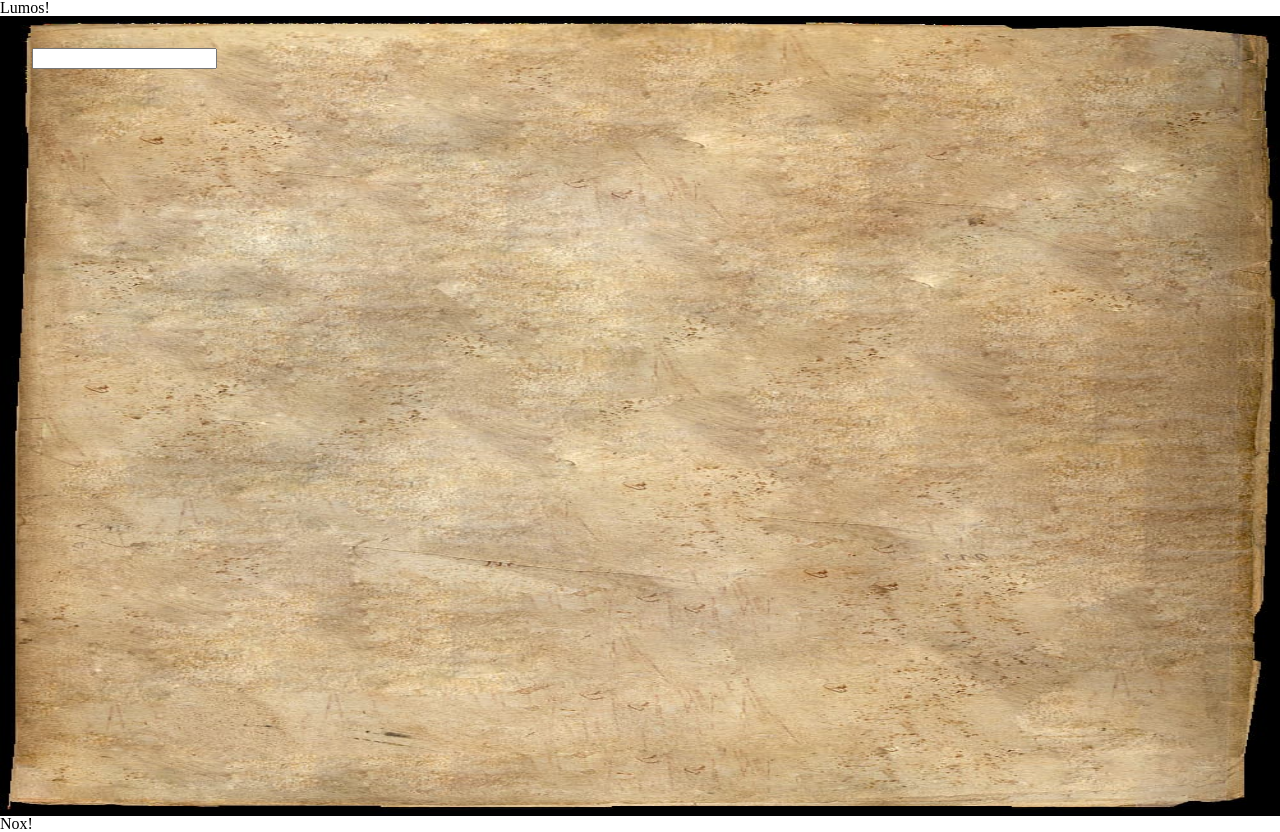
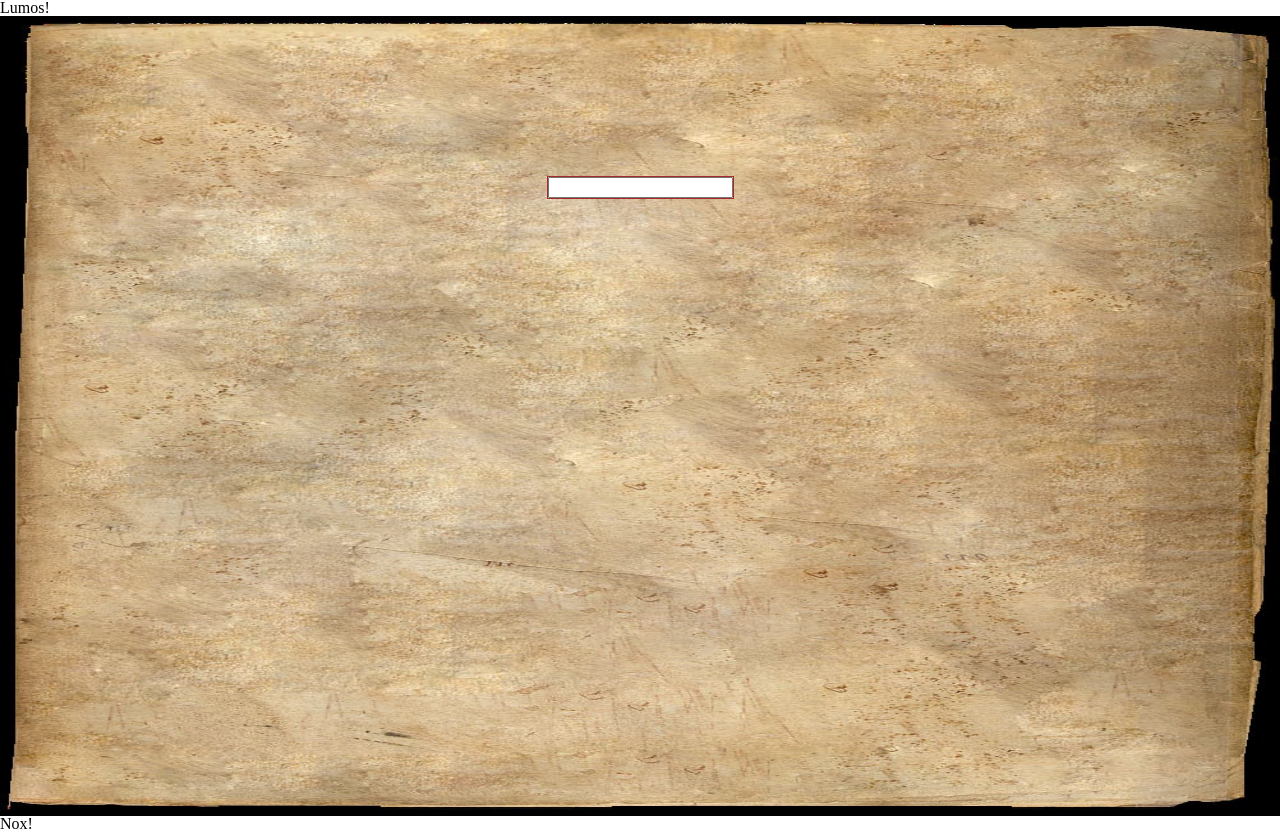
Before and after one commit to FAC-Sixteen/spellchecker, a website: page public/index.html in a window 1280 px wide. Drawn offline with Linux system fonts and the light colour scheme.

Commit message:
align spells box

```diff
--- a/public/index.html
+++ b/public/index.html
@@ -19,10 +19,12 @@
     <img class = "spells__image" src = "assets/torn-page.jpg" alt="a torn page">
 
     <section class="spells">
-
+<div class="spells__wrapper">
       <label for="spells-input"></label>
       <input id="spells-input" class="spells__input" type="text" />
+
       <ul class="spells__list"></ul>
+    </div>
       <!-- add dropdown list that modifies input field and allows each option to be clicked
       list disappears once an option has been clicked, option moves into input textbox,
       spellfire function triggered to add page content -->
--- a/public/style.css
+++ b/public/style.css
@@ -4,15 +4,38 @@ main {
     height: 100vh;
     /* width: 800px; */
     /* padding: 2em; */
+    /* display: flex; */
+    /* align-items: center; */
+    /* justify-content: center; */
 }
 
 .spells__image {
     position: absolute;
     z-index: -100;
     width: 100%;
-    max-height: 100%;
+    height: 100%;
 }
 
 .spells {
-    padding: 2em;
+    display: flex;
+    justify-content: center;
+    align-items: center;
+    /* flex-direction: column; */
+    padding-top: 20vh;
+    /* padding: 20vh 2em; */
 }
+
+.spells__wrapper {
+    border: 1px solid brown;
+    max-height: 60vh;
+    overflow-y: hidden;
+    /* width: 100vw; */
+}
+
+.spells__list li {
+
+    }
+
+.spells__list li:hover {
+color: hotpink
+}
```
Also changed, not shown: public/assets/book.jpg.
